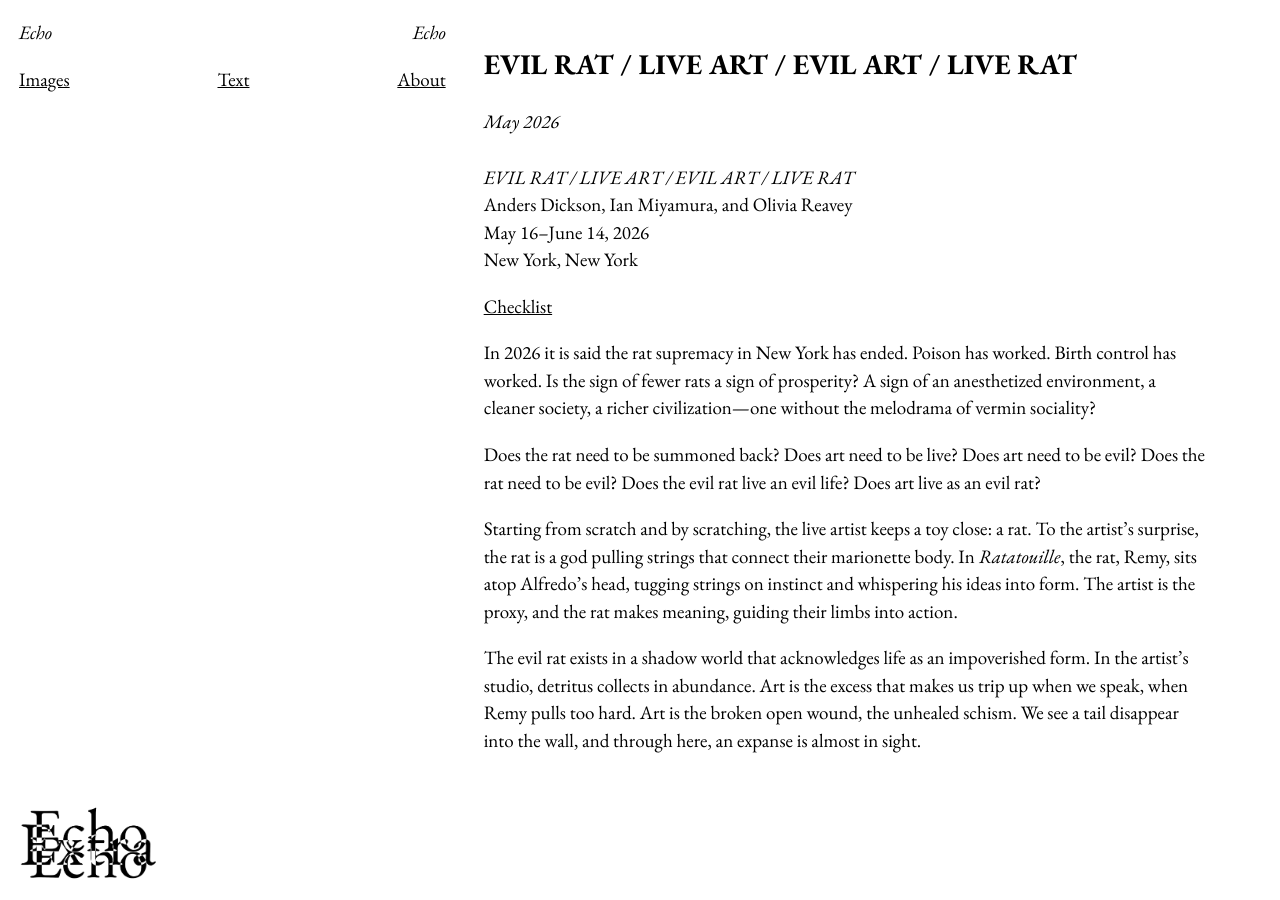
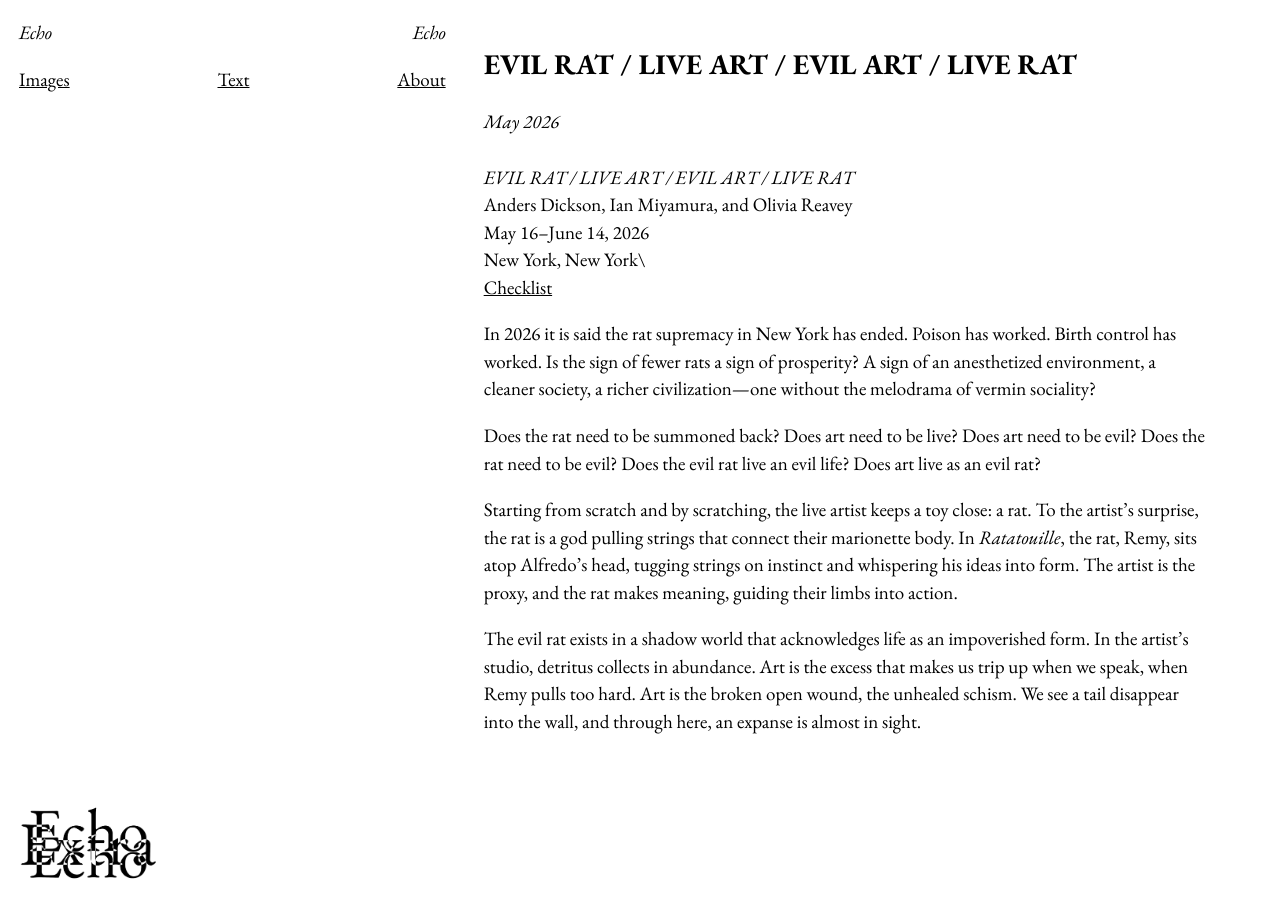
Before and after one commit to caleblstone/Extra-Echo-Extra, a Jekyll site: the page built from _texts/-1.md, in a window 1280 px wide. Built offline with Jekyll 4.4.1, drawn with Linux system fonts in a browser that asks for light colours; a script that is not in the unit is left out.

```diff
--- a/_texts/-1.md
+++ b/_texts/-1.md
@@ -5,8 +5,7 @@ date: 2026-05-15T09:38:00.000-04:00
 *EVIL RAT / LIVE ART / EVIL ART / LIVE RAT*
 Anders Dickson, Ian Miyamura, and Olivia Reavey
 May 16–June 14, 2026
-New York, New York
-
+New York, New York\
 [Checklist](https://docs.google.com/document/d/1MuY-EeUgPBq8XXFSbGWHEYHzUs4KFjvgspdt9D7F2lM/edit?usp=sharing)
 
 In 2026 it is said the rat supremacy in New York has ended. Poison has worked. Birth control has worked. Is the sign of fewer rats a sign of prosperity? A sign of an anesthetized environment, a cleaner society, a richer civilization—one without the melodrama of vermin sociality?
```
